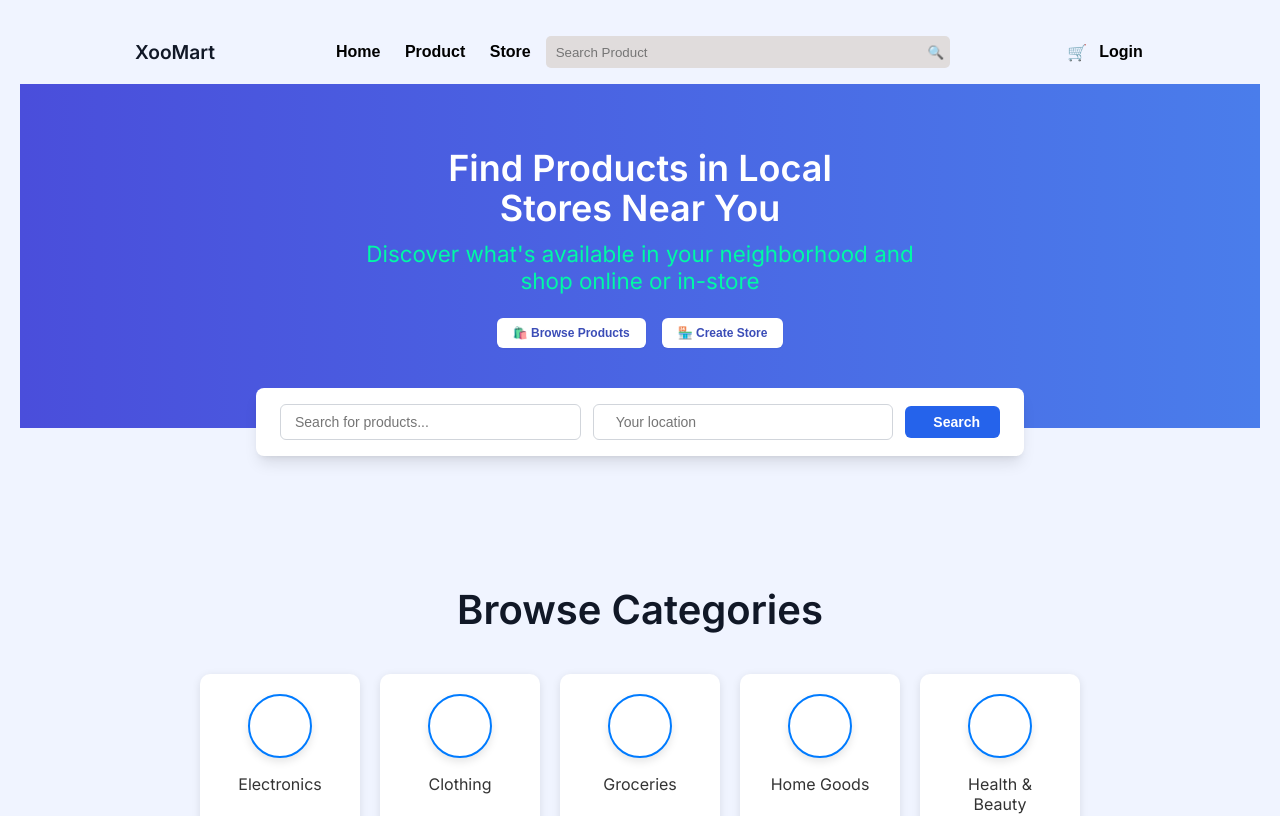
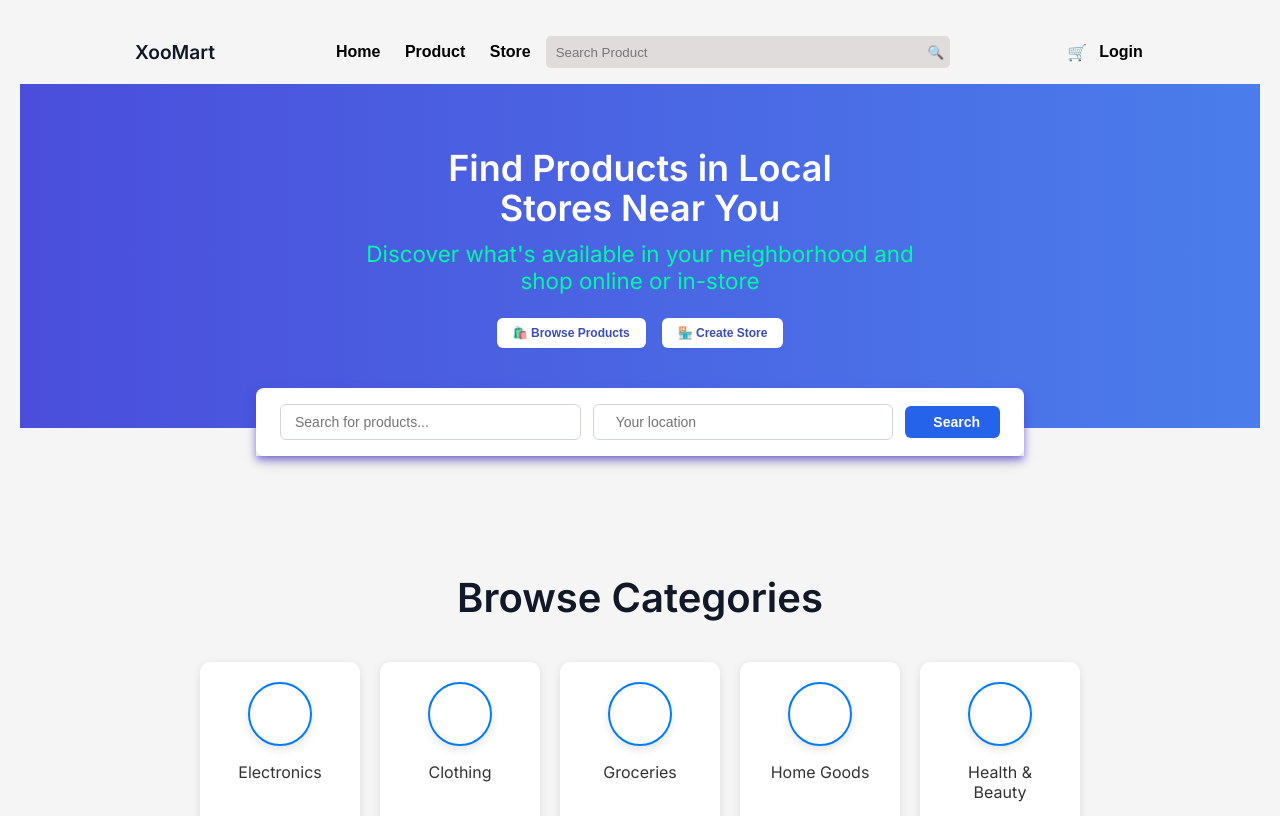
Before and after one commit to TejasSomnathe/XooMart, a React (Vite) app in the folder XooMart/frontend/: page / in a window 1280 px wide. Shown: the top 816 px of the page. Built offline with nearby package versions, Linux system fonts and the light colour scheme.

Commit message:
continue the project

```diff
--- /dev/null
+++ b/XooMart/frontend/src/AnimationComponent/FadeContent.jsx
@@ -0,0 +1,51 @@
+import { useRef, useEffect, useState } from 'react';
+
+const FadeContent = ({
+  children,
+  blur = false,
+  duration = 1000,
+  easing = 'ease-out',
+  delay = 0,
+  threshold = 0.1,
+  initialOpacity = 0,
+  className = ''
+}) => {
+  const [inView, setInView] = useState(false);
+  const ref = useRef(null);
+
+  useEffect(() => {
+    if (!ref.current) return;
+
+    const observer = new IntersectionObserver(
+      ([entry]) => {
+        if (entry.isIntersecting) {
+          observer.unobserve(ref.current);
+          setTimeout(() => {
+            setInView(true);
+          }, delay);
+        }
+      },
+      { threshold }
+    );
+
+    observer.observe(ref.current);
+
+    return () => observer.disconnect();
+  }, [threshold, delay]);
+
+  return (
+    <div
+      ref={ref}
+      className={className}
+      style={{
+        opacity: inView ? 1 : initialOpacity,
+        transition: `opacity ${duration}ms ${easing}, filter ${duration}ms ${easing}`,
+        filter: blur ? (inView ? 'blur(0px)' : 'blur(10px)') : 'none',
+      }}
+    >
+      {children}
+    </div>
+  );
+};
+
+export default FadeContent;
--- a/XooMart/frontend/src/App.css
+++ b/XooMart/frontend/src/App.css
@@ -0,0 +1,3 @@
+body {
+  margin: 0;
+}
--- a/XooMart/frontend/src/components/Main.jsx
+++ b/XooMart/frontend/src/components/Main.jsx
@@ -1,6 +1,7 @@
   import React from 'react'
 import "./main.css"
 import AnimatedContent from '../AnimationComponent/AnimatedContent'
+import FadeContent from '../AnimationComponent/FadeContent'
 
 
 function Main() {
@@ -47,7 +48,11 @@ function Main() {
     </div></AnimatedContent>
   </section>
 
-  <section className="search-section">
+
+
+
+<FadeContent blur={true} duration={1000} easing="ease-out" initialOpacity={0}>
+    <section className="search-section">
     <form className="search-form" aria-label="Find What You Need">
       <h2 className="sr-only">Find What You Need</h2>
       <div className="input-group search-product">
@@ -71,6 +76,8 @@ function Main() {
       </button>
     </form>
   </section>
+</FadeContent>
+
 </>
   )
 }
--- a/XooMart/frontend/src/components/main.css
+++ b/XooMart/frontend/src/components/main.css
@@ -90,7 +90,8 @@ body {
 .search-section {
   max-width: 48rem;
   margin: -2.5rem auto 0;
-  padding: 0 1rem 2rem;
+  /* padding: 0 1rem 2rem; */
+  box-shadow: 0 4px 8px rgba(86, 67, 227, 0.658);
 }
 
 .search-form {
--- a/XooMart/frontend/src/components/main1.css
+++ b/XooMart/frontend/src/components/main1.css
@@ -2,12 +2,13 @@ body {
   font-family: Arial, sans-serif;
   margin: 0;
   padding: 0;
-  background-color: #f9f9f9;
+  /* background-color: #7c4141; */
 }
 
 .container {
   text-align: center;
   padding: 40px;
+  /* background-color: #cc74ff; */
 }
 
 h1 {
--- a/XooMart/frontend/src/components/main2.css
+++ b/XooMart/frontend/src/components/main2.css
@@ -7,7 +7,7 @@ body {
   width: 90%;
   max-width: 1200px;
   margin: auto;
-    padding: 20px;
+  /* padding: 20px; */
 }
 
 h1 {
--- a/XooMart/frontend/src/components/main3.css
+++ b/XooMart/frontend/src/components/main3.css
@@ -1,6 +1,6 @@
 body {
   font-family: Arial, sans-serif;
-    background-color: #f0f4ff;
+
   padding: 20px;
 }
 
@@ -37,19 +37,19 @@ h1 {
 }
 
 .search-icon {
-    background-image: url('search-icon.png'); /* Replace with actual icon */
+  background-image: url("search-icon.png"); /* Replace with actual icon */
   background-size: 40px;
   background-repeat: no-repeat;
 }
 
 .location-icon {
-    background-image: url('location-icon.png'); /* Replace with actual icon */
+  background-image: url("location-icon.png"); /* Replace with actual icon */
   background-size: 40px;
   background-repeat: no-repeat;
 }
 
 .shop-icon {
-    background-image: url('shop-icon.png'); /* Replace with actual icon */
+  background-image: url("shop-icon.png"); /* Replace with actual icon */
   background-size: 40px;
   background-repeat: no-repeat;
 }
--- a/XooMart/frontend/src/index.css
+++ b/XooMart/frontend/src/index.css
@@ -0,0 +1,3 @@
+body {
+  margin: 0;
+}
```
Lines whose indentation alone changed are shown as unchanged.
